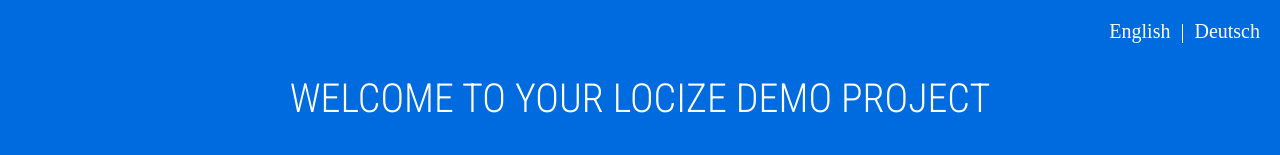
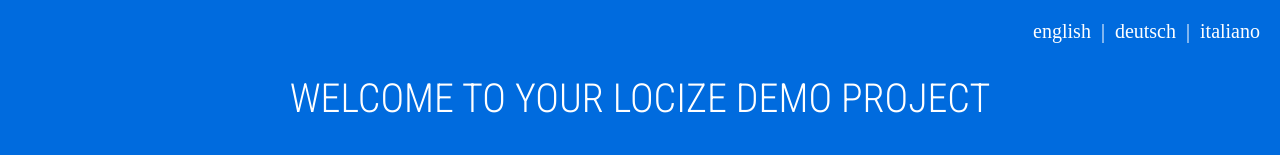
Before and after one commit to locize/locize-demo, a website: page index_v1.html in a window 1280 px wide. Shown: the top 155 px of the page. Drawn offline with Linux system fonts and the light colour scheme; no server answers; a script that the page names is missing.

Commit message:
italiano added

```diff
--- a/index_v1.html
+++ b/index_v1.html
@@ -14,9 +14,11 @@
 
 <body>
     <div class="languageToggler" translated>
-      <a onClick="changeLanguage('en')">English</a>
+      <a onClick="changeLanguage('en')">english</a>
       &nbsp;|&nbsp;
-      <a onClick="changeLanguage('de')">Deutsch</a>
+      <a onClick="changeLanguage('de')">deutsch</a>
+      &nbsp;|&nbsp;
+      <a onClick="changeLanguage('it')">italiano</a>
     </div>
 
     <h1 class="headline">Welcome to your locize demo project</h1>
```
